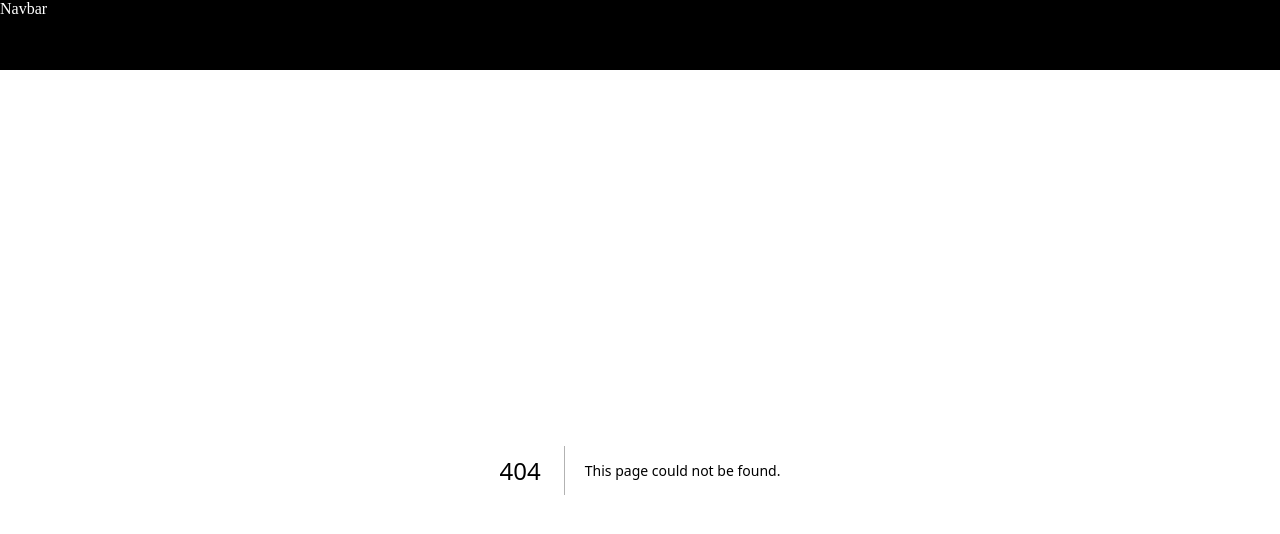
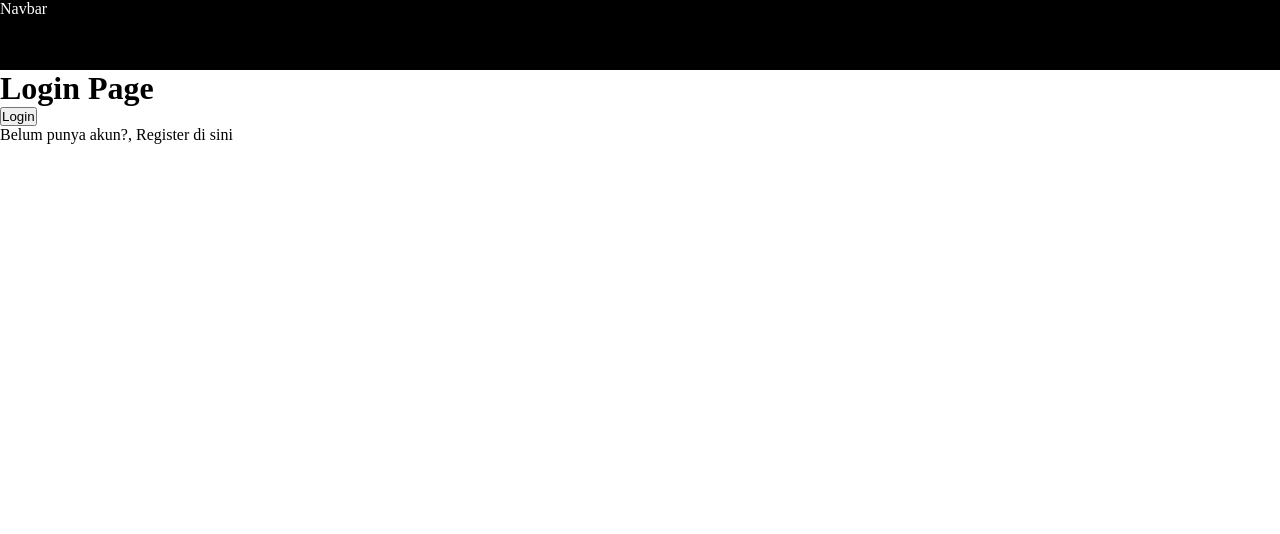
Before and after one commit to argianardi/sinauNextJs, a Next.js app: page /auth/login in a window 1280 px wide. Before the commit this address had no page. Shown: the top 534 px of the page. Built offline with nearby package versions, Linux system fonts and the light colour scheme.

Commit message:
Feat: Add login page

```diff
--- /dev/null
+++ b/src/pages/auth/login.tsx
@@ -0,0 +1,21 @@
+import Link from 'next/link';
+import { useRouter } from 'next/router';
+import React from 'react';
+
+const LoginPage = () => {
+  const router = useRouter();
+  const handleLogin = () => {
+    router.push('/product');
+  };
+  return (
+    <div>
+      <h1>Login Page</h1>
+      <button onClick={handleLogin}>Login</button>
+      <p>
+        Belum punya akun?, Register <Link href={'/auth/register'}>di sini</Link>{' '}
+      </p>
+    </div>
+  );
+};
+
+export default LoginPage;
```
